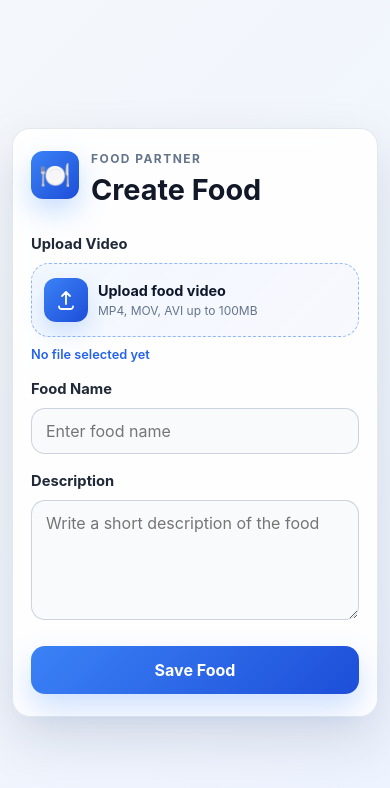
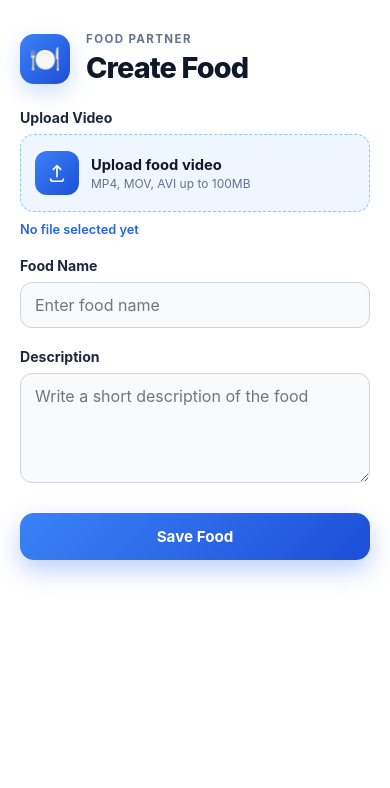
Before and after one commit to chhabrarupanshi-bit/Zomato-Reel-App, a React app: page /create-food in a window 390 px wide. Shown: the top 788 px of the page. Built offline with nearby package versions, Linux system fonts and the light colour scheme; the HTML template or start-up script is replaced by a standard one.

Commit message:
fix create food edge to edge layout with zero border radius

```diff
--- a/src/pages/food-partner/CreateFood.css
+++ b/src/pages/food-partner/CreateFood.css
@@ -1,43 +1,51 @@
 .create-food-page {
-  min-height: 100vh;
+  min-height: 100dvh;
+  width: 100%;
+  max-width: 430px;
+  margin: 0 auto;
   display: flex;
-  align-items: center;
-  justify-content: center;
-  padding: 24px 16px;
-  background: linear-gradient(135deg, #f4f7fb 0%, #edf3ff 100%);
+  flex-direction: column;
+  padding: 0 !important; /* Side aur top-bottom black spaces khatam */
+  background: #ffffff !important;
+  overflow-y: auto !important; /* Form ko scrollable banayega */
+  box-sizing: border-box;
 }
 
 .create-food-card {
-  width: min(100%, 620px);
-  background: rgba(255, 255, 255, 0.9);
-  backdrop-filter: blur(10px);
-  border: 1px solid rgba(148, 163, 184, 0.25);
-  border-radius: 24px;
-  box-shadow: 0 22px 55px rgba(15, 23, 42, 0.12);
-  padding: 28px;
+  width: 100% !important;
+  min-height: 100dvh;
+  background: #ffffff !important;
+  border: none !important;
+  border-radius: 0 !important; /* Corners curve khatam */
+  box-shadow: none !important;
+  padding: 32px 20px 40px !important;
+  box-sizing: border-box;
+  display: flex;
+  flex-direction: column;
 }
 
 .create-food-header {
   display: flex;
   align-items: center;
   gap: 16px;
-  margin-bottom: 28px;
+  margin-bottom: 24px;
 }
 
 .icon-badge {
-  width: 54px;
-  height: 54px;
-  border-radius: 16px;
+  width: 50px;
+  height: 50px;
+  border-radius: 14px;
   display: grid;
   place-items: center;
-  font-size: 1.8rem;
+  font-size: 1.6rem;
   background: linear-gradient(135deg, #3b82f6, #1d4ed8);
-  box-shadow: 0 12px 28px rgba(59, 130, 246, 0.28);
+  box-shadow: 0 8px 20px rgba(59, 130, 246, 0.25);
+  flex-shrink: 0;
 }
 
 .eyebrow {
   margin: 0;
-  font-size: 0.75rem;
+  font-size: 0.72rem;
   font-weight: 700;
   letter-spacing: 0.12em;
   text-transform: uppercase;
@@ -45,39 +53,42 @@
 }
 
 .create-food-header h1 {
-  margin: 6px 0 0;
-  font-size: clamp(1.8rem, 4vw, 2.5rem);
-  color: #111827;
+  margin: 4px 0 0;
+  font-size: 1.8rem;
+  color: #0f172a;
+  font-weight: 800;
+  letter-spacing: -0.03em;
 }
 
 .food-form {
   display: flex;
   flex-direction: column;
-  gap: 22px;
+  gap: 20px;
+  width: 100%;
 }
 
 .form-field {
   display: flex;
   flex-direction: column;
-  gap: 10px;
+  gap: 8px;
 }
 
 .form-field span {
-  font-size: 0.92rem;
+  font-size: 0.88rem;
   font-weight: 700;
-  color: #1f2937;
+  color: #1e293b;
 }
 
 .form-field input,
 .form-field textarea {
   width: 100%;
-  border: 1px solid rgba(148, 163, 184, 0.45);
-  border-radius: 14px;
+  border: 1px solid #cbd5e1;
+  border-radius: 12px;
   background: #f8fafc;
   color: #0f172a;
   font: inherit;
-  padding: 14px 16px;
-  transition: border-color 0.2s ease, box-shadow 0.2s ease, transform 0.2s ease;
+  padding: 12px 14px;
+  transition: border-color 0.2s ease, box-shadow 0.2s ease;
   box-sizing: border-box;
 }
 
@@ -88,48 +99,47 @@
 .upload-box {
   display: flex;
   align-items: center;
-  gap: 14px;
+  gap: 12px;
   width: 100%;
-  padding: 18px 16px;
-  border: 1.5px dashed rgba(59, 130, 246, 0.55);
-  border-radius: 18px;
-  background: linear-gradient(135deg, rgba(59, 130, 246, 0.06), rgba(29, 78, 216, 0.03));
+  padding: 16px 14px;
+  border: 1.5px dashed #93c5fd;
+  border-radius: 14px;
+  background: #eff6ff;
   cursor: pointer;
-  transition: all 0.25s ease;
+  transition: all 0.2s ease;
+  box-sizing: border-box;
 }
 
 .upload-box:hover {
   border-color: #2563eb;
-  background: linear-gradient(135deg, rgba(59, 130, 246, 0.08), rgba(29, 78, 216, 0.05));
-  transform: translateY(-1px);
+  background: #dbeafe;
 }
 
 .upload-icon-wrap {
-  width: 52px;
-  height: 52px;
-  border-radius: 16px;
+  width: 44px;
+  height: 44px;
+  border-radius: 12px;
   display: grid;
   place-items: center;
   background: linear-gradient(135deg, #3b82f6, #1d4ed8);
   color: #fff;
-  box-shadow: 0 10px 22px rgba(59, 130, 246, 0.22);
   flex-shrink: 0;
 }
 
 .upload-icon {
-  width: 24px;
-  height: 24px;
+  width: 22px;
+  height: 22px;
 }
 
 .upload-text {
   display: flex;
   flex-direction: column;
-  gap: 4px;
+  gap: 2px;
   color: #0f172a;
 }
 
 .upload-text strong {
-  font-size: 0.98rem;
+  font-size: 0.92rem;
 }
 
 .upload-text small {
@@ -140,35 +150,34 @@
 .form-field input:focus,
 .form-field textarea:focus {
   outline: none;
-  border-color: #3b82f6;
-  box-shadow: 0 0 0 4px rgba(59, 130, 246, 0.12);
+  border-color: #2563eb;
+  box-shadow: 0 0 0 3px rgba(37, 99, 235, 0.15);
   background: #ffffff;
 }
 
 .form-field textarea {
   resize: vertical;
-  min-height: 120px;
+  min-height: 110px;
 }
 
 .file-name {
   font-size: 0.8rem;
   color: #2563eb;
   font-weight: 600;
+  margin-top: 2px;
 }
 
 .video-preview-box {
   margin-top: 6px;
-  border: 1px solid rgba(148, 163, 184, 0.35);
-  border-radius: 16px;
+  border-radius: 14px;
   overflow: hidden;
   background: #0f172a;
-  box-shadow: 0 12px 30px rgba(15, 23, 42, 0.12);
 }
 
 .video-preview-player {
   display: block;
   width: 100%;
-  height: 320px;
+  height: 240px;
   object-fit: cover;
   background: #000;
 }
@@ -177,108 +186,45 @@
   display: flex;
   justify-content: flex-end;
   gap: 10px;
-  padding: 12px 14px;
-  background: rgba(15, 23, 42, 0.96);
+  padding: 10px 12px;
+  background: #0f172a;
 }
 
 .video-action-btn {
   border: none;
-  border-radius: 10px;
-  padding: 8px 12px;
-  font-size: 0.82rem;
+  border-radius: 8px;
+  padding: 6px 12px;
+  font-size: 0.8rem;
   font-weight: 700;
   cursor: pointer;
-  transition: opacity 0.2s ease, transform 0.2s ease;
-}
-
-.video-action-btn:hover {
-  transform: translateY(-1px);
 }
 
 .change-btn {
-  background: rgba(59, 130, 246, 0.14);
-  color: #dbeafe;
-  text-decoration: none;
-  display: inline-flex;
-  align-items: center;
-  justify-content: center;
+  background: rgba(59, 130, 246, 0.2);
+  color: #93c5fd;
 }
 
 .remove-btn {
-  background: rgba(239, 68, 68, 0.14);
-  color: #fecaca;
+  background: rgba(239, 68, 68, 0.2);
+  color: #fca5a5;
 }
 
 .submit-btn {
-  margin-top: 8px;
+  margin-top: 10px;
   border: none;
   border-radius: 14px;
-  padding: 14px 22px;
-  font-size: 1rem;
+  padding: 14px;
+  font-size: 0.95rem;
   font-weight: 700;
   color: #ffffff;
   background: linear-gradient(135deg, #3b82f6, #1d4ed8);
   cursor: pointer;
-  transition: transform 0.2s ease, box-shadow 0.2s ease;
-  box-shadow: 0 14px 30px rgba(59, 130, 246, 0.25);
-}
-
-.submit-btn:hover {
-  transform: translateY(-1px);
-  box-shadow: 0 18px 32px rgba(59, 130, 246, 0.32);
+  transition: transform 0.15s ease, opacity 0.2s ease;
+  box-shadow: 0 10px 24px rgba(37, 99, 235, 0.3);
+  width: 100%;
+  box-sizing: border-box;
 }
 
 .submit-btn:active {
-  transform: translateY(0);
+  transform: scale(0.98);
 }
-
-@media (max-width: 640px) {
-  .create-food-page {
-    padding: 18px 12px;
-  }
-
-  .create-food-card {
-    padding: 22px 18px;
-    border-radius: 18px;
-  }
-
-  .create-food-header {
-    gap: 12px;
-    align-items: flex-start;
-  }
-
-  .icon-badge {
-    width: 48px;
-    height: 48px;
-    font-size: 1.6rem;
-    border-radius: 12px;
-  }
-
-  .food-form {
-    gap: 18px;
-  }
-
-  .form-field input,
-  .form-field textarea {
-    padding: 12px 14px;
-  }
-
-  .upload-box {
-    padding: 14px 12px;
-    gap: 10px;
-  }
-
-  .upload-icon-wrap {
-    width: 44px;
-    height: 44px;
-    border-radius: 12px;
-  }
-
-  .upload-text strong {
-    font-size: 0.9rem;
-  }
-
-  .submit-btn {
-    width: 100%;
-  }
-}
```
